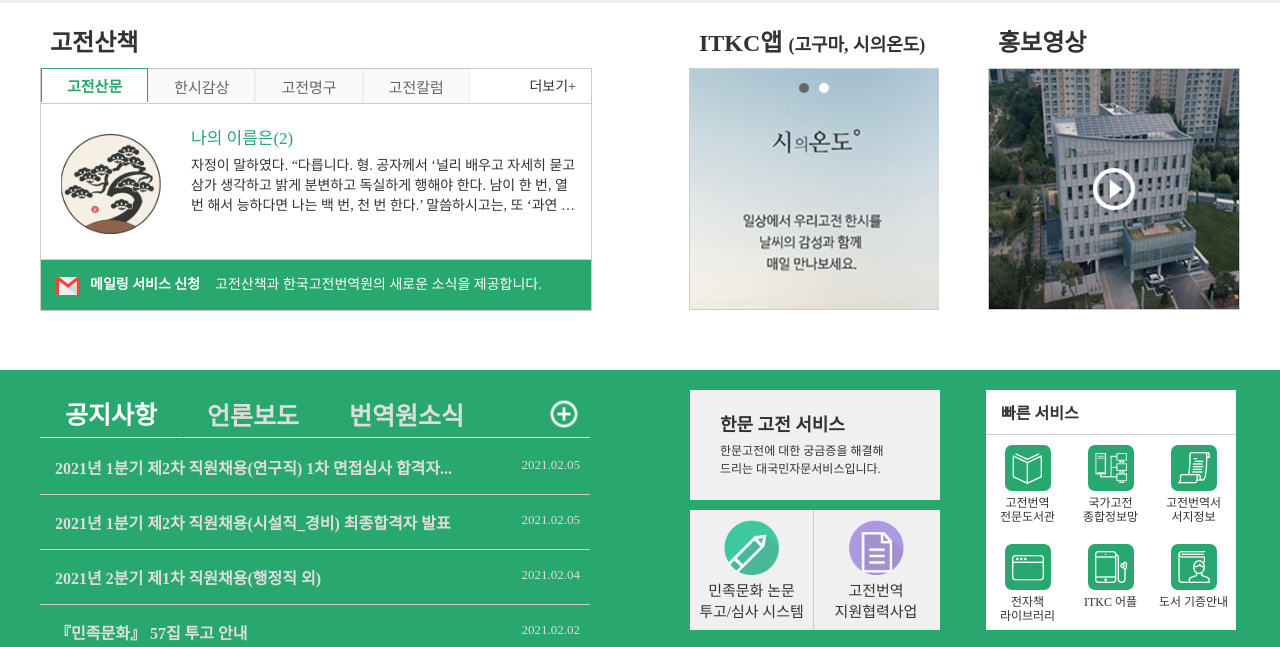
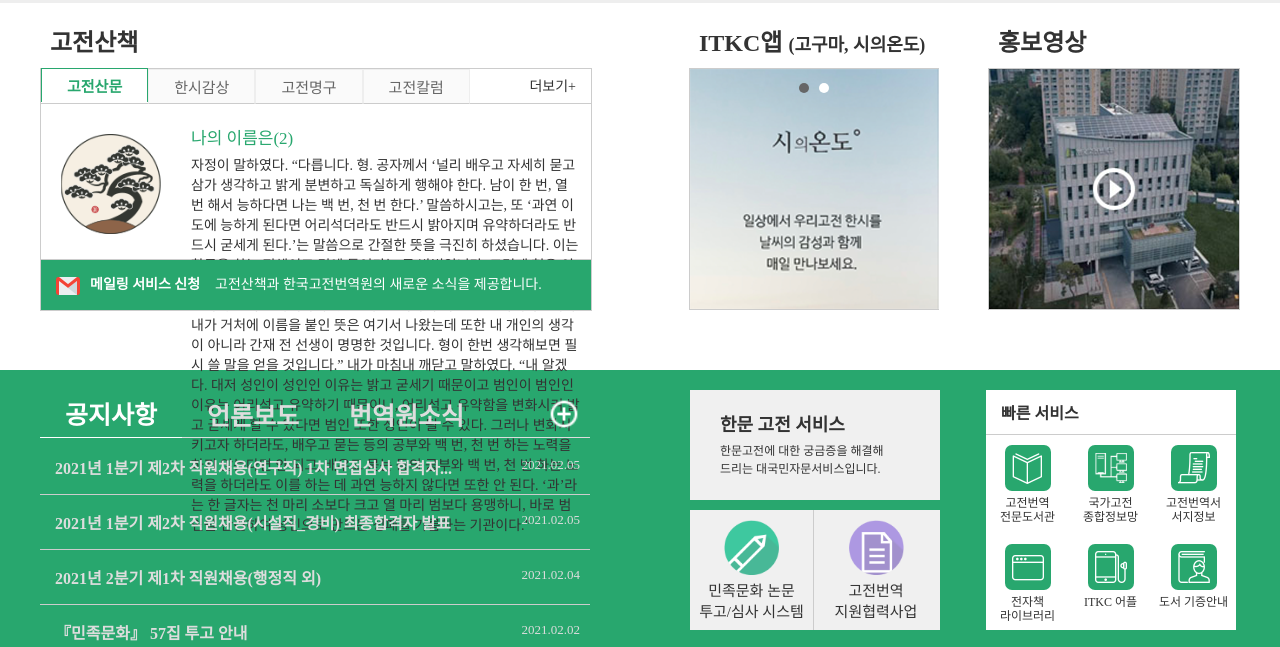
Before and after one commit to dkuth/itkc, a plain HTML site: page index.html in a window 1280 px wide. Shown: the part 971-1618 px from the top of the page. Drawn offline with Linux system fonts and the light colour scheme; some icons are missing.

Commit message:
Add files via upload

```diff
--- a/css/style.css
+++ b/css/style.css
@@ -232,6 +232,7 @@
 	.dbsearch {
 		float: left;
 		width: 150px;
+		height: 28px;
 		line-height: 28px;
 		border: 1px solid #ccc;
 		text-indent: 10px;
@@ -438,16 +439,12 @@
 	}
 	.ct {
 		position:absolute;
+		width: 390px;
 		top:50px;
 		left:150px;
 		color:#333;
 		font-size:14px;
 		overflow: hidden;
-    text-overflow: ellipsis;
-		word-wrap: break-word;
-		display: -webkit-box;
-		-webkit-line-clamp: 3;
-		-webkit-box-orient: vertical;
 		padding-right: 10px;
 	}
 	.tablist .more {
```
